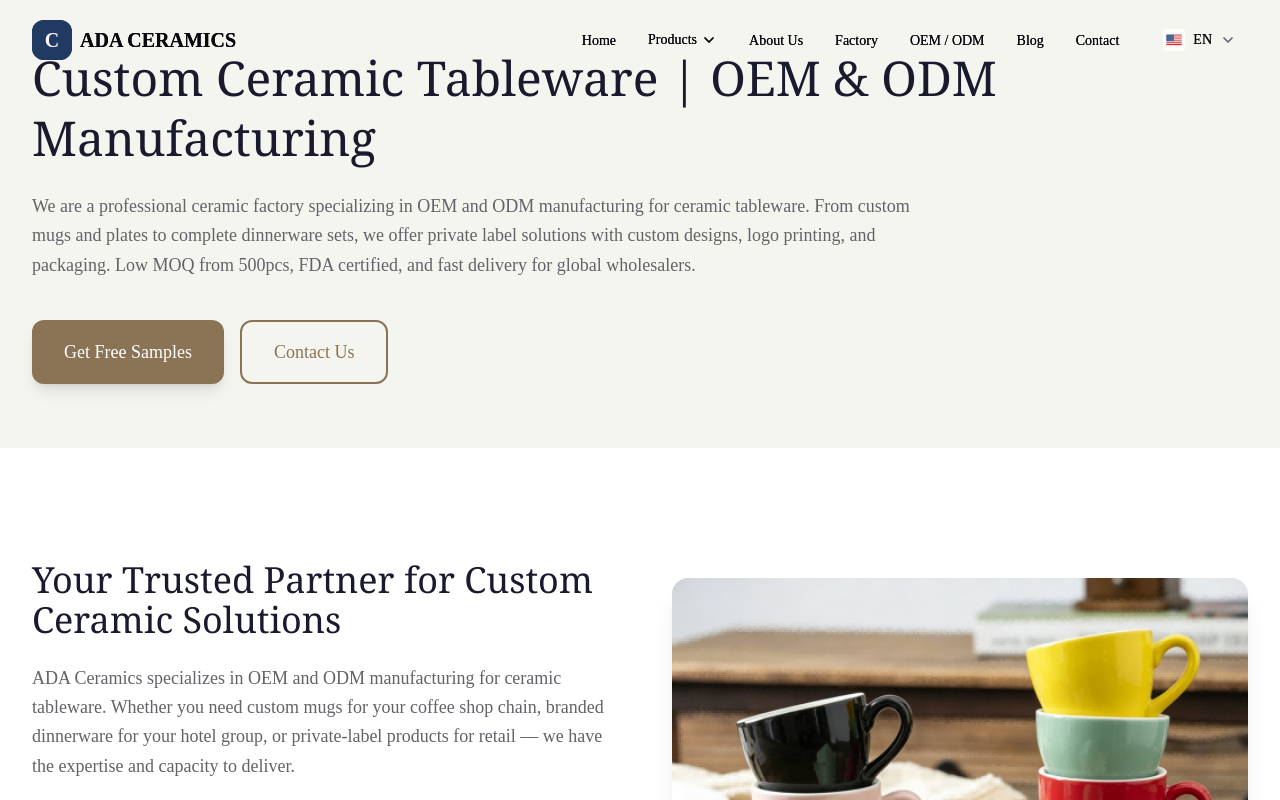
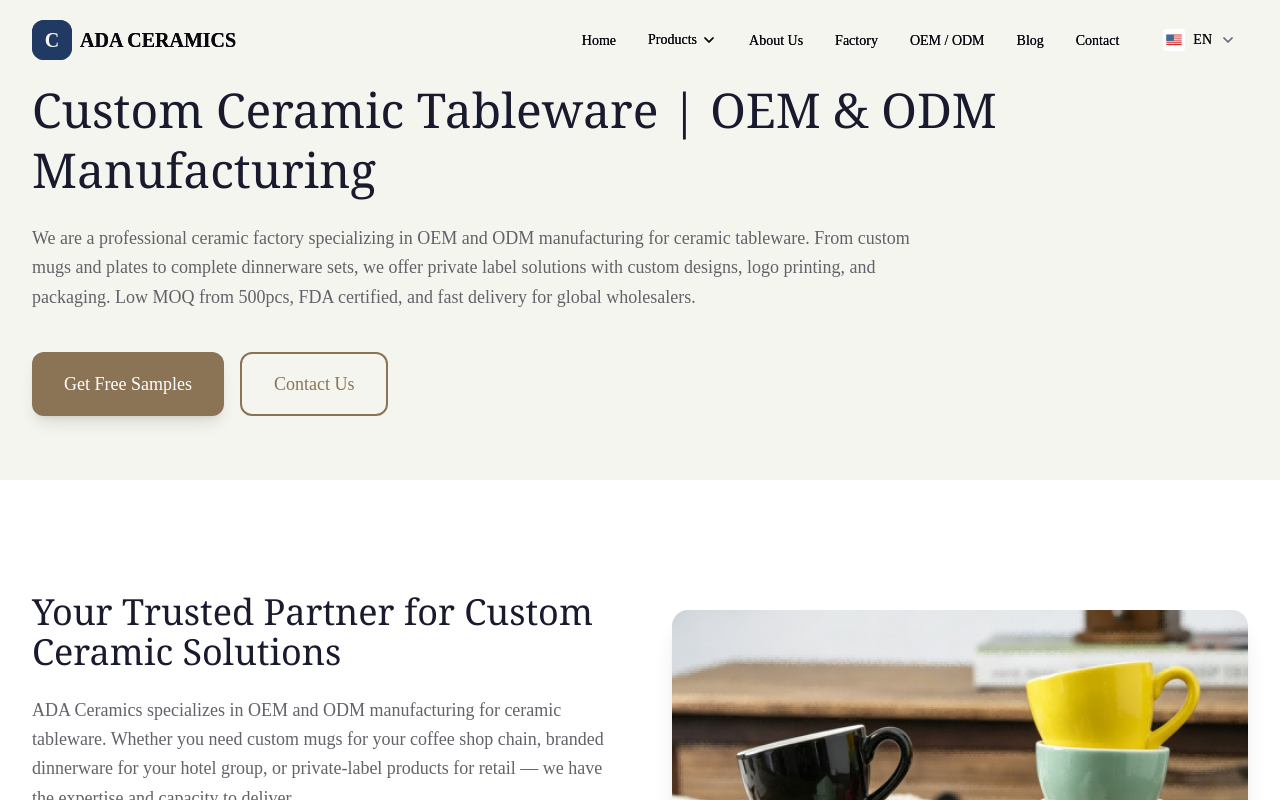
Before and after one commit to ADA-Ceramics/Ada-Ceramics-260525, a Next.js app: page /en/oem-odm in a window 1280 px wide. Shown: the top 800 px of the page. Built offline with nearby package versions, Linux system fonts and the light colour scheme.

Commit message:
fix: increase top padding for About ADA Ceramics title
Adjust vertical spacing for better layout consistency.

```diff
--- a/components/pages/oemodm-client.tsx
+++ b/components/pages/oemodm-client.tsx
@@ -116,7 +116,7 @@ export function OemOdmClient() {
       <Header />
 
       {/* 2. 首屏横幅 - 简洁背景色风格 */}
-      <section className="bg-[#f5f5f0] pt-12 pb-16">
+      <section className="bg-[#f5f5f0] pt-20 pb-16">
         <div className="max-w-7xl mx-auto px-4 sm:px-6 lg:px-8">
           {/* 标题和描述 */}
           <h1 className="text-3xl sm:text-4xl lg:text-5xl font-serif font-normal text-[#1a1a2e] mb-6 leading-tight">
```
